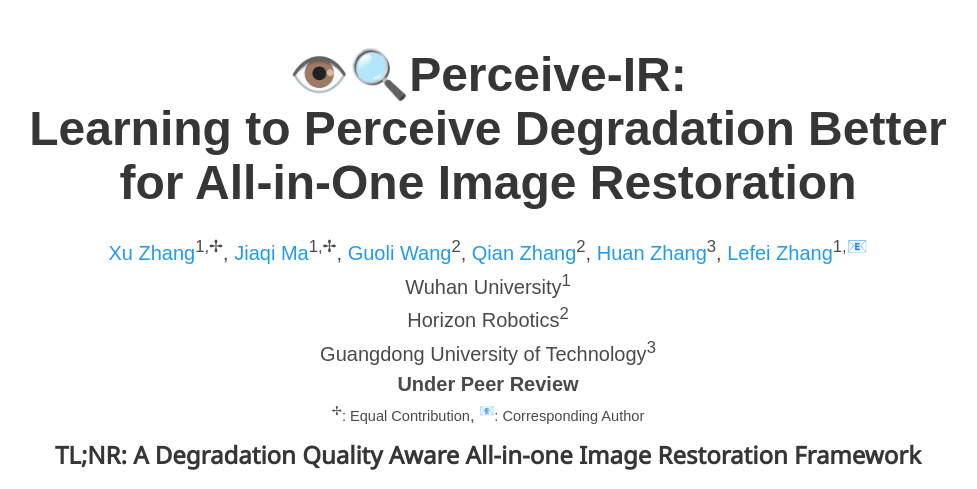
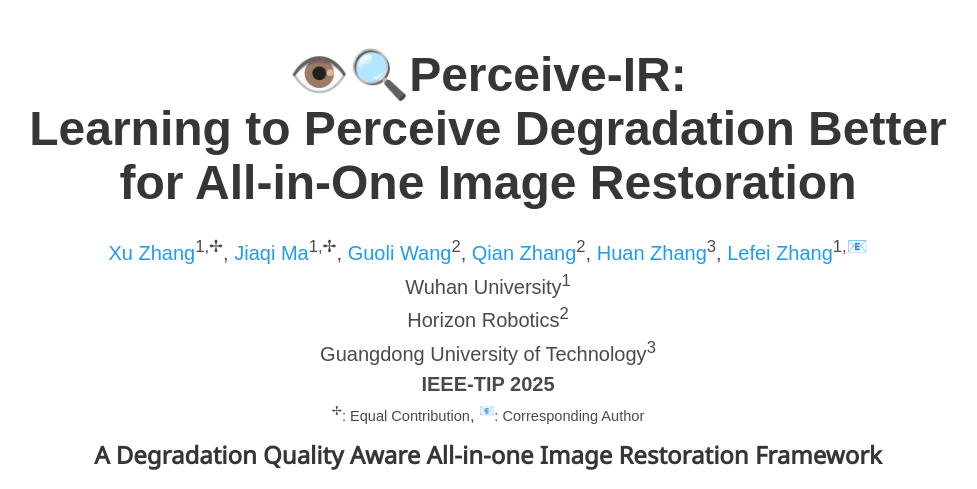
Before and after one commit to House-yuyu/Perceive-IR, a plain HTML site: page index.html in a window 1280 px wide. Shown: the top 489 px of the page, without its empty margins (152-1129 px from the left). Drawn offline with nearby package versions, Linux system fonts and the light colour scheme; some icons are missing; a web font is replaced by a local one.

Commit message:
Update index.html

```diff
--- a/index.html
+++ b/index.html
@@ -98,12 +98,12 @@
             </div>
 
                   <div class="is-size-5 publication-authors">
-                    <span class="author-block">Wuhan University<sup>1</sup><br>Horizon Robotics<sup>2</sup><br>Guangdong University of Technology<sup>3</sup><br><b>Under Peer Review</b></span>
+                    <span class="author-block">Wuhan University<sup>1</sup><br>Horizon Robotics<sup>2</sup><br>Guangdong University of Technology<sup>3</sup><br><b>IEEE-TIP 2025</b></span>
                     <span class="eql-cntrb"><small><br><sup>✢</sup>: Equal Contribution</small>, <small><sup>📧</sup>: Corresponding Author</small><br></span>
                   </div>
 
                   <div class="column has-text-centered">
-                    <h4 class="title is-4">TL;NR: A Degradation Quality Aware All-in-one Image Restoration Framework</h4>
+                    <h4 class="title is-4">A Degradation Quality Aware All-in-one Image Restoration Framework</h4>
                     <div class="publication-links">
                          <!-- Arxiv PDF link -->
                       <!-- <span class="link-block">
```
